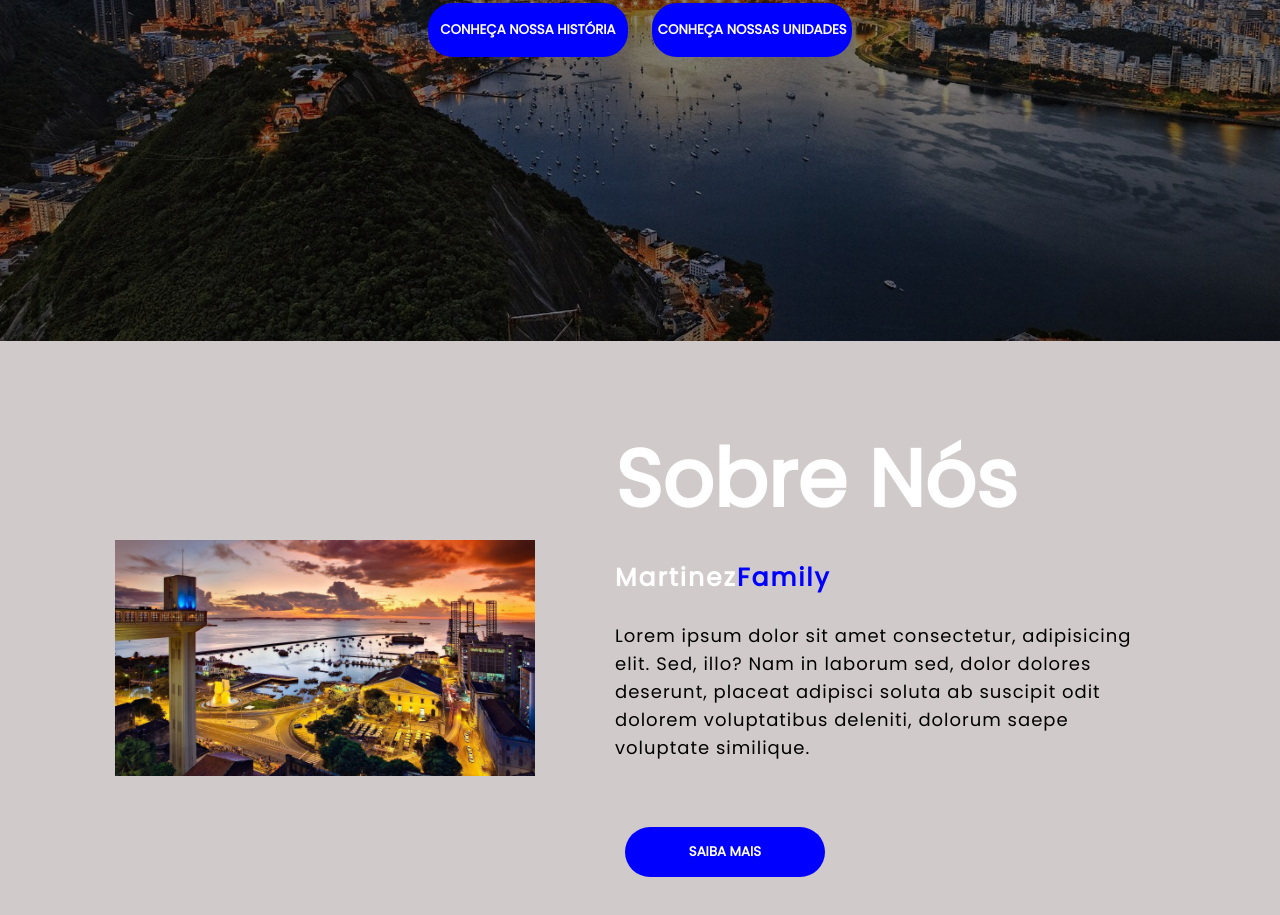
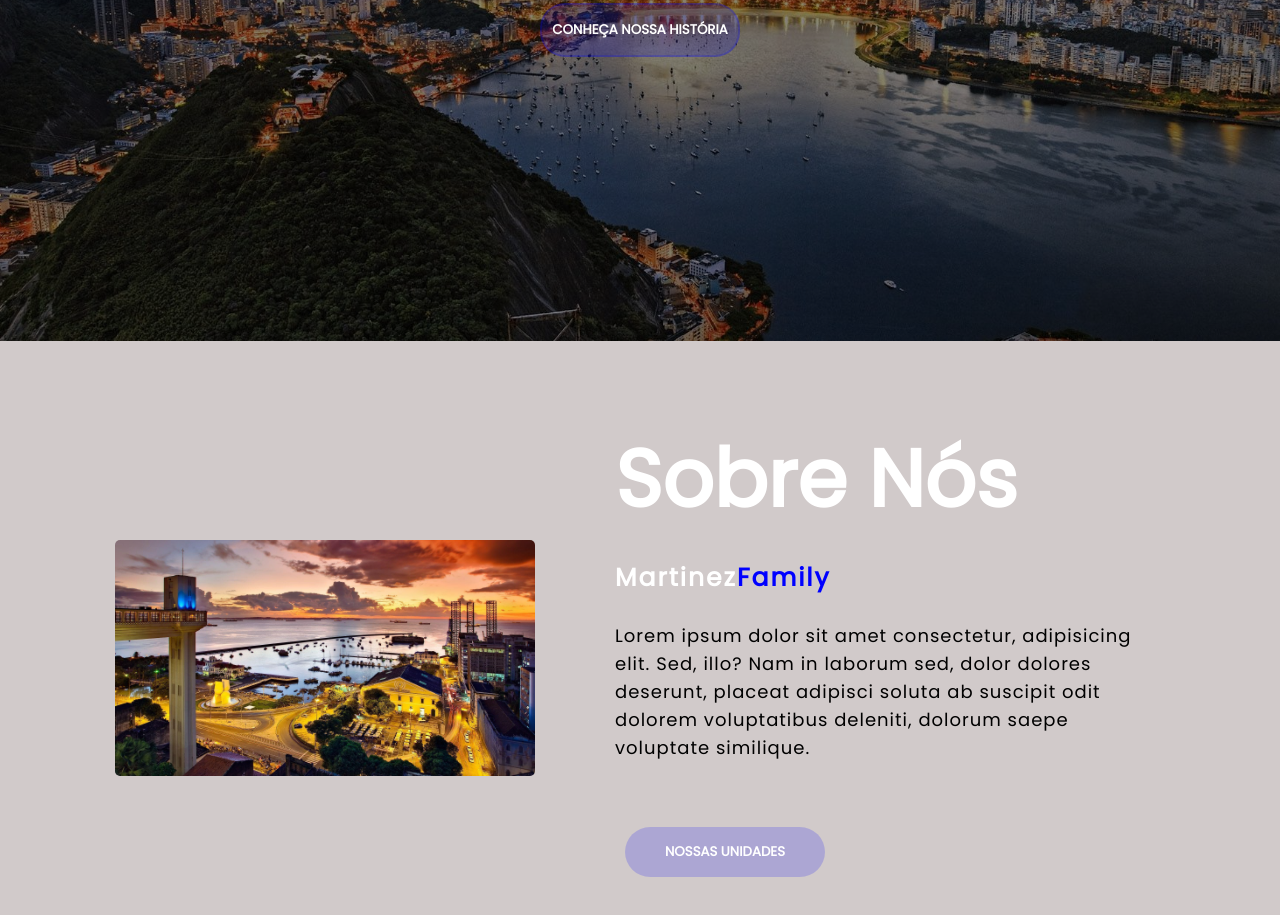
Before and after one commit to DiogoNMM/Projeto_Martinez, a plain HTML site: page Protótipo_três/Home.html in a window 1280 px wide. Shown: the part 459-1374 px from the top of the page. Drawn offline with Linux system fonts and the light colour scheme.

Commit message:
Atualização

```diff
--- a/Protótipo_três/Home.html
+++ b/Protótipo_três/Home.html
@@ -27,7 +27,6 @@
             <p>Venha conhecer a melhor rede de bares e restaurantes,<br> especializados em comidas tipícas brasileiras</p>
             <div>
                 <button><a href="#sobrenos">CONHEÇA NOSSA HISTÓRIA</a></button>
-                <button> <a href="#unidades">CONHEÇA NOSSAS UNIDADES</a></button>
             </div>
         </div>
     </div>
@@ -39,7 +38,7 @@
                 <h1>Sobre Nós</h1>
                 <h5>Martinez<span>Family</span></h5>
                 <p>Lorem ipsum dolor sit amet consectetur, adipisicing elit. Sed, illo? Nam in laborum sed, dolor dolores deserunt, placeat adipisci soluta ab suscipit odit dolorem voluptatibus deleniti, dolorum saepe voluptate similique.</p>
-                <button>SAIBA MAIS</button>
+                <button>NOSSAS UNIDADES</button>
             </div>
         </div>
     </section>
--- a/Protótipo_três/style.css
+++ b/Protótipo_três/style.css
@@ -102,15 +102,15 @@ text-align: center;
 margin: 20px 10px;
 border-radius:  25px;
 font-weight: bold;
-border: 2px solid #0000ff;
-background: #0000ff;
+border: 2px solid #0000ff2d;
+background: #0000ff2d;
 color: #fff;
 cursor: pointer;
 transition: .4s;
 }
 
 button:hover{
-background: transparent;
+background: #0000ff;
 border: 2px solid #0000ff;
 cursor: pointer;
 }
@@ -127,6 +127,7 @@ background-color: #d1caca;
 .sobre img{
 height: auto;
 width: 420px;
+border-radius: 5px;
 }
 
 .sobretexto{
@@ -170,7 +171,7 @@ margin-bottom: 45px;
 }
 
 .sobretexto button{
-    background: #0000ff;
+background: #0000ff2d;
 color: white;
 text-decoration: none;
 border: 2px solid transparent;
@@ -181,7 +182,7 @@ margin-bottom: 45px;
 }
 
 .sobretexto button:hover{
-    background: transparent;
+background: #0000ff;
 border: 2px solid #0000ff;
 cursor: pointer;
 }
```
Lines whose indentation alone changed are shown as unchanged.
